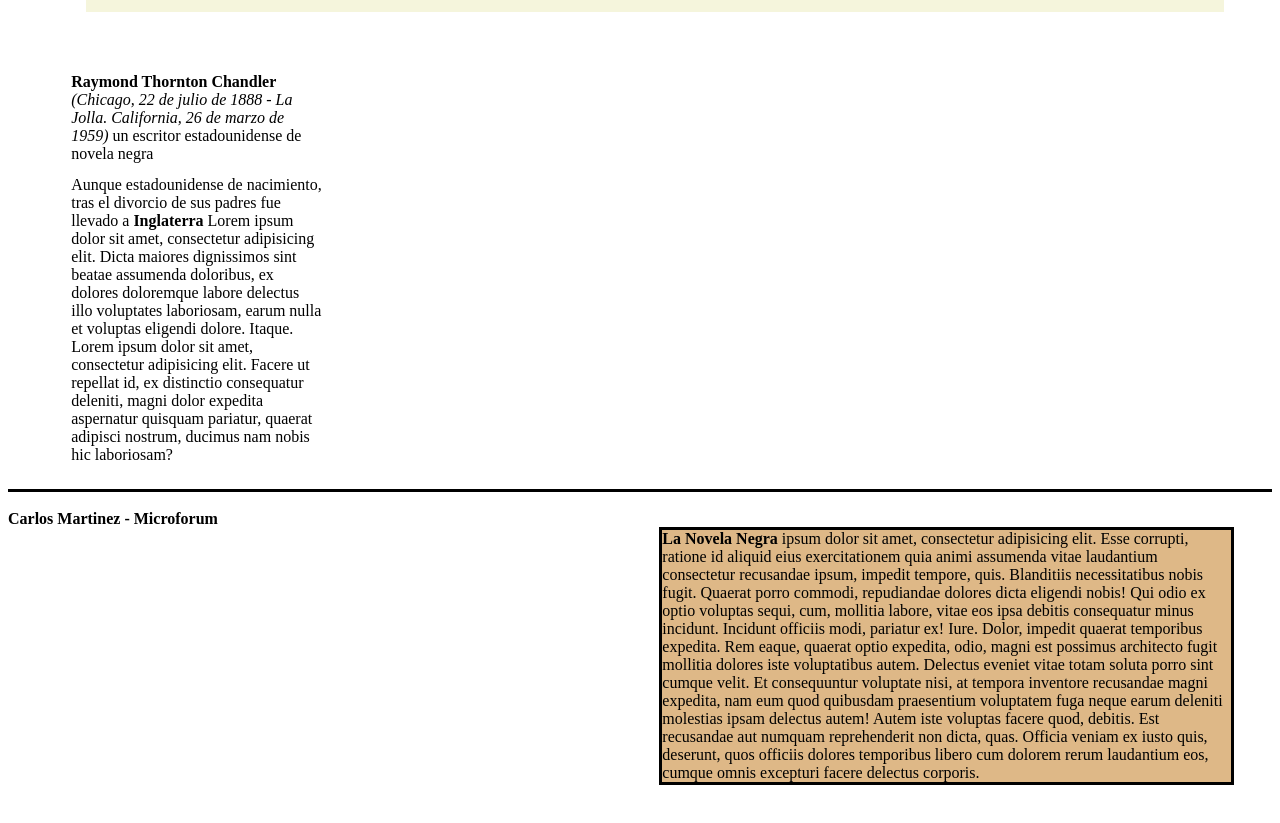
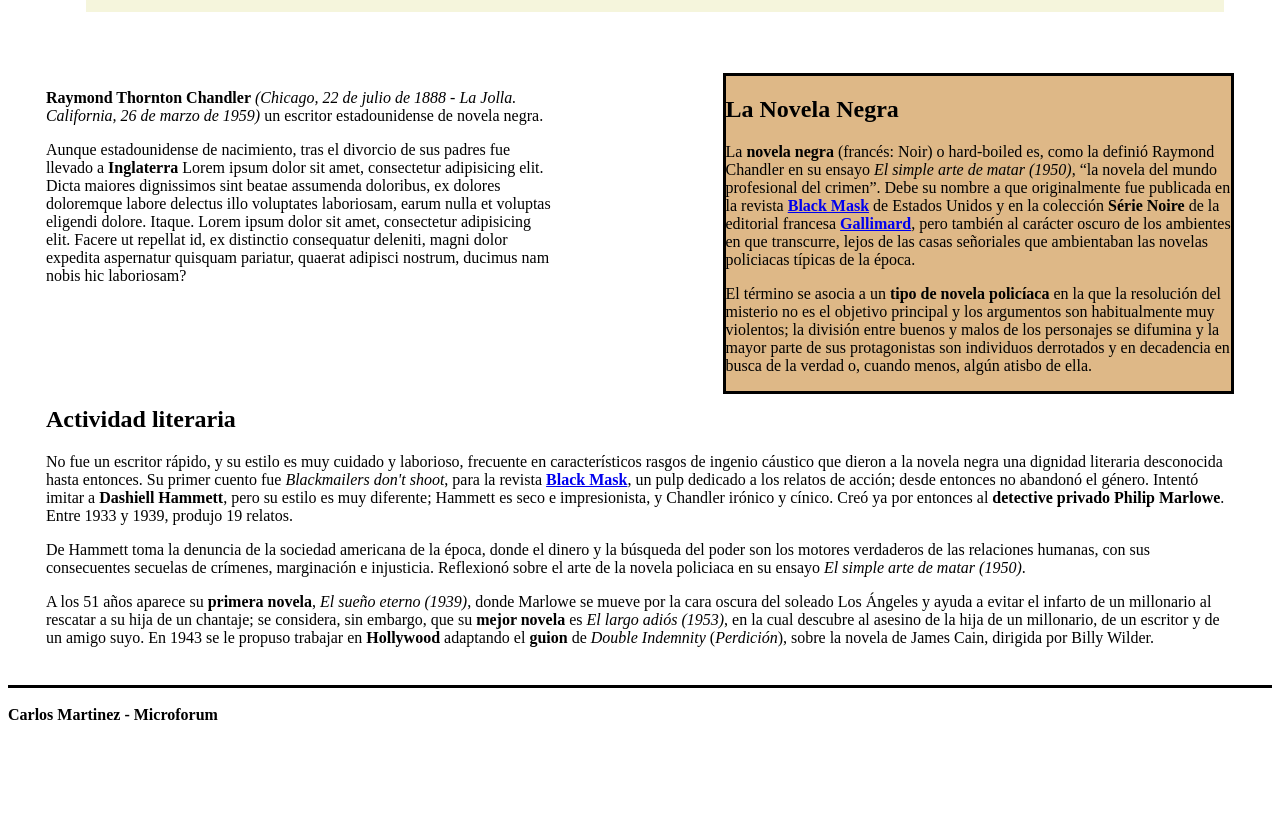
Before and after one commit to Casana/HTML_CSS, a website: page 15_Nota de prensa/15_notaposicion.html in a window 1280 px wide. Shown: the part 103-926 px from the top of the page. After the commit the page ends 835 px from the top, so only its background shows below. Drawn offline with Linux system fonts and the light colour scheme.

Commit message:
Lunes tarde casa

```diff
--- a/15_Nota de prensa/15_notaposicion.html
+++ b/15_Nota de prensa/15_notaposicion.html
@@ -19,18 +19,23 @@
 
         <style>
 
-            h1     {font-family:fantasy, cursive ;
+            h1{font-family:fantasy, cursive ;
                 background-color: brown;
                 padding-left: 1em;
                 color: beige;
                 margin: 5%;
                 box-shadow: 15px 15px beige;}
 
-            #add {width:20%; margin:1% 5%; float: left}
+            #bio{width:40%; margin:1% 3%; float:left;}
 
-            #bio {width:20%; margin:2% 5%;}
+            #add {width:40%; margin:1% 3%; float: right;
+                background-color: burlywood ;
+                border-style: solid;
+                border width: 2px 0px 2px 0px}
 
-            #obra {width:45%; margin:3%; float:right; background-color: burlywood ; border-style: solid; border width 2px 0px}
+
+
+            #obra {margin:3%;clear:right}
 
             footer {border-top:solid}
 
@@ -41,20 +46,27 @@
             <h1> Raymond Chandler </h1>
 
             <article>
-                <div id="add">
-                    <strong> Raymond Thornton Chandler</strong> <cite> (Chicago, 22 de julio de 1888 - La Jolla. California, 26 de marzo de 1959) </cite> un escritor estadounidense de novela negra
+                <div id="bio">
+                    <p> <strong> Raymond Thornton Chandler</strong> <cite> (Chicago, 22 de julio de 1888 - La Jolla. California, 26 de marzo de 1959) </cite> un escritor estadounidense de novela negra.
+                    </p>
+
+                    <p>Aunque estadounidense de nacimiento, tras el divorcio de sus padres fue llevado a <strong> Inglaterra </strong>
+                                Lorem ipsum dolor sit amet, consectetur adipisicing elit. Dicta maiores dignissimos sint beatae assumenda doloribus, ex dolores doloremque labore delectus illo voluptates laboriosam, earum nulla et voluptas eligendi dolore. Itaque.
+                                Lorem ipsum dolor sit amet, consectetur adipisicing elit. Facere ut repellat id, ex distinctio consequatur deleniti, magni dolor expedita aspernatur quisquam pariatur, quaerat adipisci nostrum, ducimus nam nobis hic laboriosam?
+                    </p>
                 </div>
 
-                  <div id="bio">Aunque estadounidense de nacimiento, tras el divorcio de sus padres fue llevado a <strong> Inglaterra </strong>
-                                Lorem ipsum dolor sit amet, consectetur adipisicing elit. Dicta maiores dignissimos sint beatae assumenda doloribus, ex dolores doloremque labore delectus illo voluptates laboriosam, earum nulla et voluptas eligendi dolore. Itaque.
-                                Lorem ipsum dolor sit amet, consectetur adipisicing elit. Facere ut repellat id, ex distinctio consequatur deleniti, magni dolor expedita aspernatur quisquam pariatur, quaerat adipisci nostrum, ducimus nam nobis hic laboriosam?
+                <div id="add">
+                    <h2>La Novela Negra</h2>
+                        <p>La <strong>novela negra</strong> (francés: <span lang="fr">Noir</span>) o <span lang="en">hard-boiled</span> es, como la definió Raymond Chandler en su ensayo <cite title="The Simple Art of Murder">El simple arte de matar (<time datetime="1950" pubdate>1950</time>)</cite>,  <q>la novela del mundo profesional del crimen</q>. Debe su nombre a que originalmente fue publicada en la revista <b lang="en"><a href="http://www.blackmaskmagazine.com/">Black Mask</a></b> de Estados Unidos y en la colección <b lang="fr">Série Noire</b> de la editorial francesa <b lang="fr"><a href="http://www.gallimard.fr/">Gallimard</a></b>, pero también al carácter oscuro de los ambientes en que transcurre, lejos de las casas señoriales que ambientaban las novelas policiacas típicas de la época.</p>
+                        <p>El término se asocia a un <strong>tipo de novela policíaca</strong> en la que la resolución del misterio no es el objetivo principal y los argumentos son habitualmente muy violentos; la división entre buenos y malos de los personajes se difumina y la mayor parte de sus protagonistas son individuos derrotados y en decadencia en busca de la verdad o, cuando menos, algún atisbo de ella.</p>
                 </div>
 
-                <div id="obra"> <strong> La Novela Negra </strong> ipsum dolor sit amet, consectetur adipisicing elit. Esse corrupti, ratione id aliquid eius exercitationem quia animi assumenda vitae laudantium consectetur recusandae ipsum, impedit tempore, quis. Blanditiis necessitatibus nobis fugit.
-                                Quaerat porro commodi, repudiandae dolores dicta eligendi nobis! Qui odio ex optio voluptas sequi, cum, mollitia labore, vitae eos ipsa debitis consequatur minus incidunt. Incidunt officiis modi, pariatur ex! Iure.
-                                Dolor, impedit quaerat temporibus expedita. Rem eaque, quaerat optio expedita, odio, magni est possimus architecto fugit mollitia dolores iste voluptatibus autem. Delectus eveniet vitae totam soluta porro sint cumque velit.
-                                Et consequuntur voluptate nisi, at tempora inventore recusandae magni expedita, nam eum quod quibusdam praesentium voluptatem fuga neque earum deleniti molestias ipsam delectus autem! Autem iste voluptas facere quod, debitis.
-                                Est recusandae aut numquam reprehenderit non dicta, quas. Officia veniam ex iusto quis, deserunt, quos officiis dolores temporibus libero cum dolorem rerum laudantium eos, cumque omnis excepturi facere delectus corporis.
+                <div id="obra">
+                    <h2>Actividad literaria</h2>
+                        <p class="obra">No fue un escritor rápido, y su estilo es muy cuidado y laborioso, frecuente en característicos rasgos de ingenio cáustico que dieron a la novela negra una dignidad literaria desconocida hasta entonces. Su primer cuento fue <cite lang="en">Blackmailers don't shoot</cite>, para la revista <b lang="en"><a href="http://www.blackmaskmagazine.com/">Black Mask</a></b>, un pulp dedicado a los relatos de acción; desde entonces no abandonó el género. Intentó imitar a <strong>Dashiell Hammett</strong>, pero su estilo es muy diferente; Hammett es seco e impresionista, y Chandler irónico y cínico. Creó ya por entonces al <strong>detective privado Philip Marlowe</strong>. Entre 1933 y 1939, produjo 19 relatos.</p>
+                        <p class="obra">De Hammett toma la denuncia de la sociedad americana de la época, donde el dinero y la búsqueda del poder son los motores verdaderos de las relaciones humanas, con sus consecuentes secuelas de crímenes, marginación e injusticia. Reflexionó sobre el arte de la novela policiaca en su ensayo <cite title="The Simple Art of Murder">El simple arte de matar (<time datetime="1950" pubdate>1950</time>)</cite>.</p>
+                        <p class="obra">A los 51 años aparece su <strong>primera novela</strong>, <cite title="The Big Sleep">El sueño eterno (<time datetime="1939" pubdate>1939</time>)</cite>, donde Marlowe se mueve por la cara oscura del soleado Los Ángeles y ayuda a evitar el infarto de un millonario al rescatar a su hija de un chantaje; se considera, sin embargo, que su <strong>mejor novela</strong> es <cite title="The Long Goodbye ">El largo adiós (<time datetime="1953" pubdate>1953</time>)</cite>, en la cual descubre al asesino de la hija de un millonario, de un escritor y de un amigo suyo. En 1943 se le propuso trabajar en <strong>Hollywood</strong> adaptando el <strong>guion</strong> de <cite lang="en">Double Indemnity</cite> (<cite>Perdición</cite>), sobre la novela de James Cain, dirigida por Billy Wilder.</p>
     </div>
             </article>
     <footer>
```
Also changed, not shown: 02_Pseudocodigo/Ejercicio2.html (+2 -2 lines), 15b_Visibilidad/15b.html (+1 -1 lines), 16_Tabla/tabla.html (+1 -1 lines), 17_Catalogo/17catalogo.html (renamed from Catalogo/17catalogo.html, +1 -1 lines), 18_Proyecto/Italia.html (+7 -3 lines), 18_Proyecto/Proyecto.css (+6 -3 lines), 17_Catalogo/Images/Acerg.jpg (renamed from Catalogo/Images/Acerg.jpg), 17_Catalogo/Images/Acerp.jpg (renamed from Catalogo/Images/Acerp.jpg), 17_Catalogo/Images/AsusG.jpg (renamed from Catalogo/Images/AsusG.jpg), 17_Catalogo/Images/AsusP.jpg (renamed from Catalogo/Images/AsusP.jpg), 17_Catalogo/Images/DellG.jpg (renamed from Catalogo/Images/DellG.jpg), 17_Catalogo/Images/Dellp.jpg (renamed from Catalogo/Images/Dellp.jpg), 18_Proyecto/Images/Presidente.jpg, 18_Proyecto/Images/PresidenteG.jpg. Lines whose indentation alone changed are shown as unchanged.
